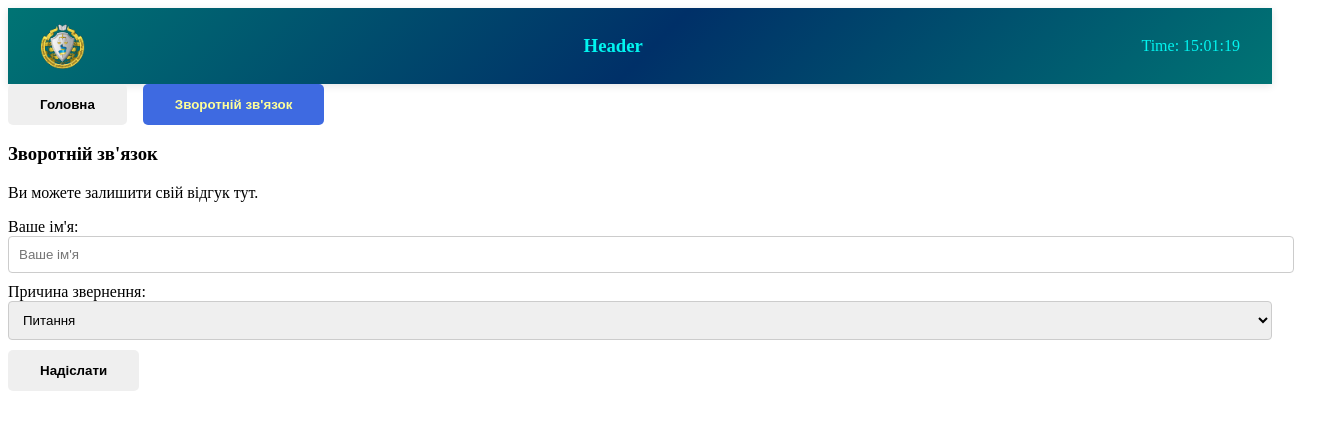
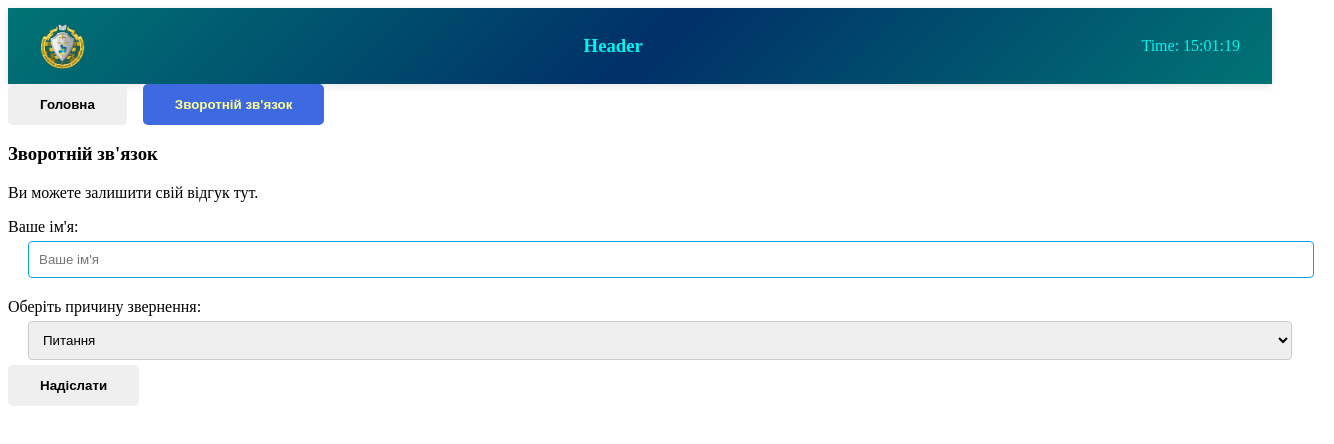
Before and after one commit to leo-moon/vite-project, a React (Vite) app: page / in a window 1280 px wide. Both pictures are taken after a click on the button "Зворотній зв'язок". Shown: the top 444 px of the page, 1334 px wide, since content can reach past the window. Built offline with nearby package versions, Linux system fonts and the light colour scheme.

Commit message:
28052026-1

```diff
--- a/src/components/Button/Button.jsx
+++ b/src/components/Button/Button.jsx
@@ -1,6 +1,6 @@
 import classes from './button.module.css';
 
-export default function Button({ children, onClick, isActive }) {
+export default function Button({ children, isActive, ...props }) {
   const buttonClasses = isActive
     ? `${classes.button} ${classes.active}`
     : classes.button;
@@ -11,7 +11,7 @@ export default function Button({ children, onClick, isActive }) {
     //   className={`classes.button ${isActive ? ' classes.active' : ''}`}
     //   onClick={onClick}
     // >
-    <button className={buttonClasses} onClick={onClick}>
+    <button {...props} className={buttonClasses}>
       {children}
     </button>
   );
--- a/src/components/Button/button.module.css
+++ b/src/components/Button/button.module.css
@@ -6,6 +6,10 @@
   transition: all 0.3s;
   font-weight: bold;
   margin-right: 1rem;
+}
+
+.button.disabled {
+  cursor: not-allowed;
 }
 
 .button:hover {
--- a/src/components/FeedbackSection/FeedbackSection.css
+++ b/src/components/FeedbackSection/FeedbackSection.css
@@ -1,7 +1,7 @@
 .control {
   width: 100%;
   padding: 10px;
-  margin-bottom: 10px;
+  margin: 5px 20px;
   border: 1px solid #ccc;
   border-radius: 4px;
   /* box-sizing: border-box; */
--- a/src/components/FeedbackSection/FeedbackSection.jsx
+++ b/src/components/FeedbackSection/FeedbackSection.jsx
@@ -4,11 +4,18 @@ import { useState } from 'react';
 
 export default function FeedbackSection() {
   const [name, setName] = useState('');
+  const [hasError, setHasError] = useState(false);
   const [reason, setReason] = useState('question');
+
+  console.log(' hasError: ', hasError);
 
   const handleSubmit = (e) => {
     e.preventDefault();
-    // Handle form submission
+  };
+
+  const handleChangeName = (e) => {
+    setName(e.target.value);
+    setHasError(e.target.value.trim() === '');
   };
 
   return (
@@ -23,17 +30,25 @@ export default function FeedbackSection() {
           placeholder="Ваше ім'я"
           className="control"
           value={name}
-          onChange={(e) => setName(e.target.value)}
+          style={{
+            border: hasError ? '1px solid red' : '1px solid #0ba4e0',
+            marginBottom: '20px',
+          }}
+          onChange={handleChangeName}
         />
-
-        <label htmlFor="reason">Причина звернення:</label>
-        <select id="reason" className="control" value={reason} onChange={(e) => setReason(e.target.value)}  >
-         value={reason} onChange={(e) => setReason(e.target.value)}>
+        <label htmlFor="reason">Оберіть причину звернення:</label>
+        <select
+          id="reason"
+          className="control"
+          value={reason}
+          onChange={(e) => setReason(e.target.value)}
+        >
+          {/* <option value="choicereason">Оберіть причину</option> */}
           <option value="suggestion">Пропозиція</option>
           <option value="question">Питання</option>
           <option value="complaint">Скарга</option>
         </select>
-        <Button type="submit">Надіслати</Button>
+        <Button disabled={hasError}>Надіслати</Button>
       </form>
     </section>
   );
```
